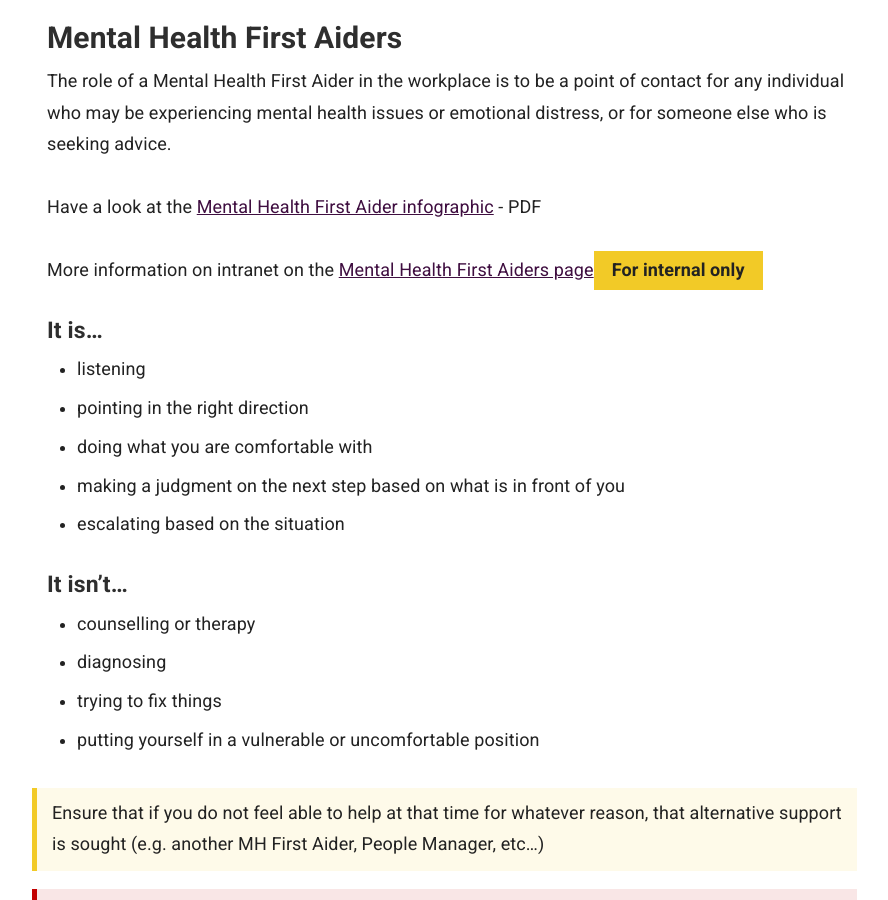
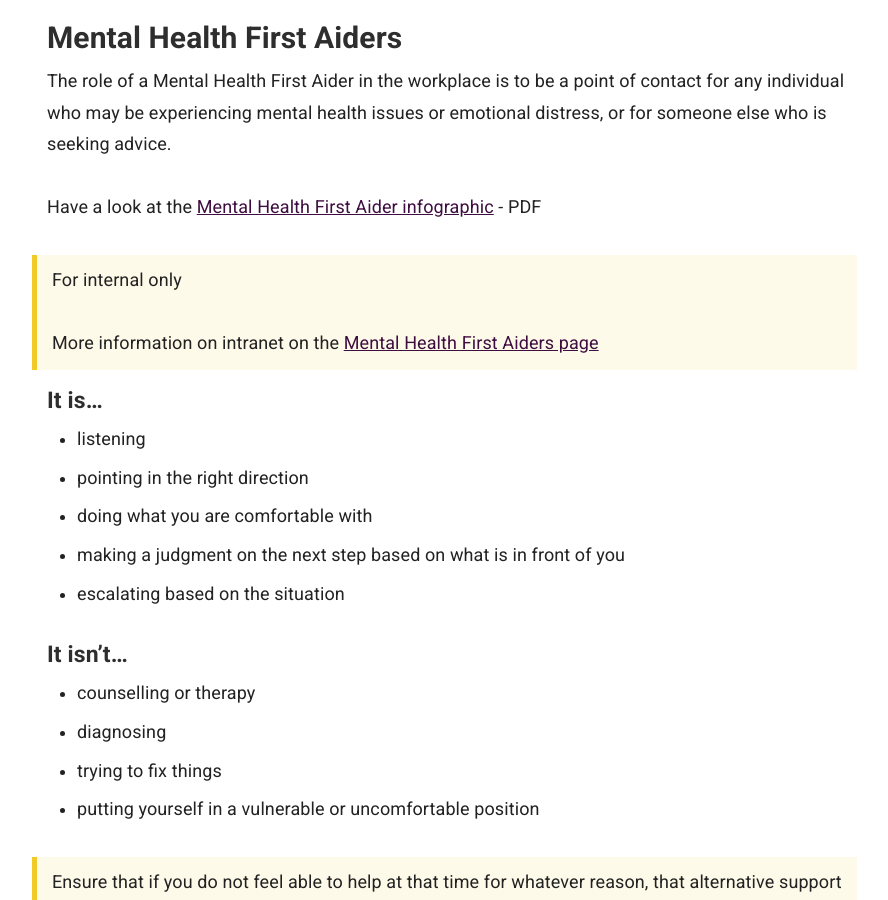
Before and after one commit to numbat70/inclusion2021, a Jekyll site: the page built from _docs/accessibility/advice-specific.md, in a window 1280 px wide and 900 px high, scrolled down 30391 px. Shown: the whole window, without its empty margins (343-1231 px from the left). Built offline with Jekyll 4.4.1, drawn with Linux system fonts in a browser that asks for light colours.

Commit message:
improve for internal only mention and fix path to pdf

```diff
--- a/_docs/accessibility/advice-specific.md
+++ b/_docs/accessibility/advice-specific.md
@@ -640,9 +640,12 @@ You can get involved, [they provide material on their website](https://www.notev
 
 The role of a Mental Health First Aider in the workplace is to be a point of contact for any individual who may be experiencing mental health issues or emotional distress, or for someone else who is seeking advice.
 
-Have a look at the [Mental Health First Aider infographic](/images/MentalHealthFirstAidGuidance.pdf) - PDF
+Have a look at the [Mental Health First Aider infographic](/inclusion/images/MentalHealthFirstAidGuidance.pdf) - PDF
 
-<p>More information on intranet on the <a href="https://scotent.sharepoint.com/sites/Intranet/Corporate/Hr-corp/my-wellbeing/Pages/Mental-Health-First-Aiders.aspx" target="_blank">Mental Health First Aiders page</a><span class="tag">For internal only</span></p>
+<blockquote>
+<p>For internal only</p>
+<p>More information on intranet on the <a href="https://scotent.sharepoint.com/sites/Intranet/Corporate/Hr-corp/my-wellbeing/Pages/Mental-Health-First-Aiders.aspx" target="_blank">Mental Health First Aiders page</a></p>
+</blockquote>
 
 
 #### It is...
```
